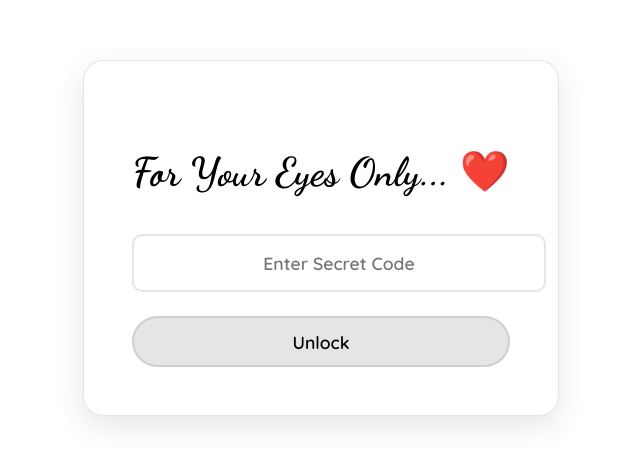
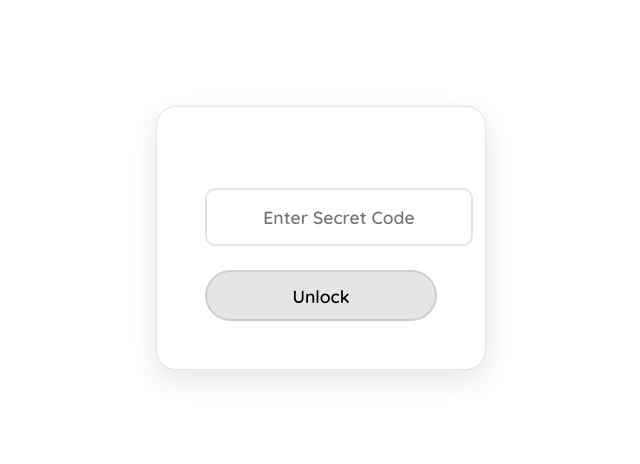
Before and after one commit to rahul-kabburi/app, a React (Vite) app: page / in a window 1280 px wide. Shown: the part 162-626 px from the top of the page, without its empty margins (319-959 px from the left). Built offline with nearby package versions, Linux system fonts and the light colour scheme.

Commit message:
Make login background plain white

```diff
--- a/src/App.jsx
+++ b/src/App.jsx
@@ -78,7 +78,7 @@ export default function App() {
     return (
       <div className={`romantic-container ${!isAuthorized ? 'plain-bg' : ''}`}>
         <div className="login-box">
-          <h2 className="login-title">For Your Eyes Only... ❤️</h2>
+          <h2 className="login-title"></h2>
           <form onSubmit={handleLogin}>
             <input
               type="password"
```
